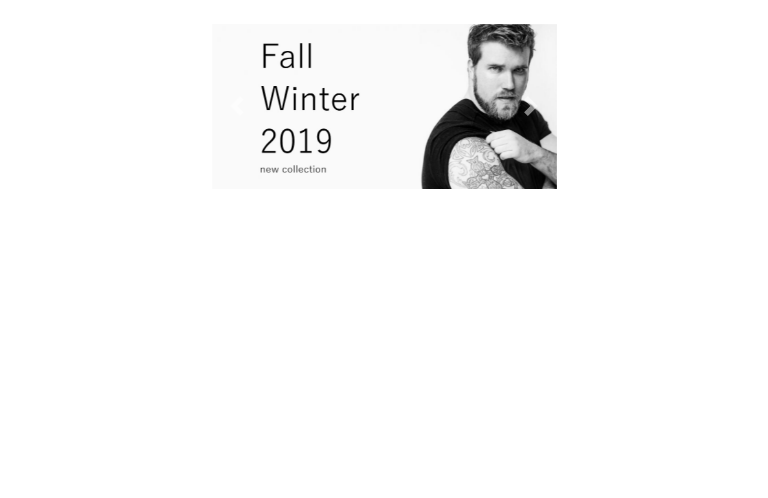
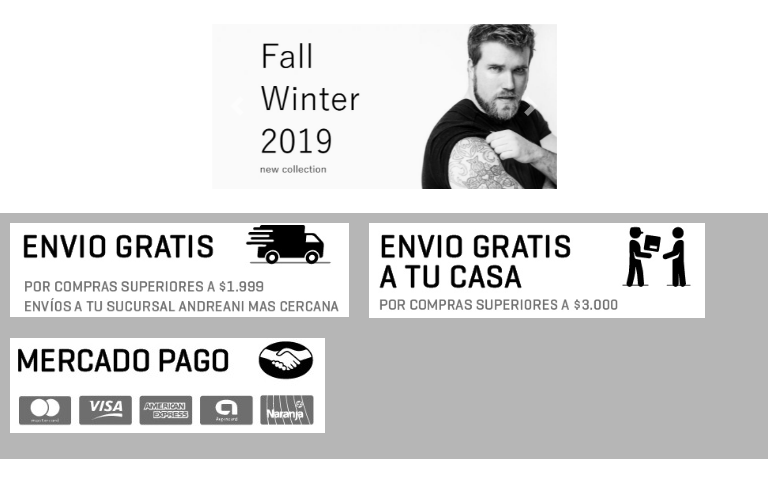
Before and after one commit to gastonestevez/TPFullstack, a PHP site: page / in a window 768 px wide. Shown: the part 71-569 px from the top of the page. Run offline with PHP 8.4, Linux system fonts and the light colour scheme; some libraries are stand-ins or nearby versions.

Commit message:
corrijo detalles de css

```diff
--- a/css/homepage.css
+++ b/css/homepage.css
@@ -1,19 +1,18 @@
-
-.tarjetaPrincipal {
-
-  background-size: cover;
-}
 
 .main-footer {
-  display: none;
+  display: flex;
+  justify-content: center;
   background-color: #b6b6b6;
+  width: 100%;
 
 }
 
-.main-footer li{
-  margin-right: 30px;
-  background-color: white;
+.main-footer ul li{
+  background-color: #b6b6b6;
+  float: left;
+  margin: 10px;
 }
+
 
 .carousel{
   margin: 0 25%;
@@ -24,11 +23,17 @@
   margin:0 auto;
 }
 
-@media only screen and (min-device-width:768px) and (max-device-width:1024px){
+@media only screen and (max-device-width:768px){
   .main-footer {
-    display: none;
+    display: flex;
+    justify-content: right;
+    flex-direction: column;
+    background-color: #b6b6b6;
+    width: 100%;
   }
 }
+
+/*
 @media only screen and (min-device-width:1024px){
 .main-footer {
   display: block;
@@ -55,3 +60,4 @@
 
 
 }
+*/
```
